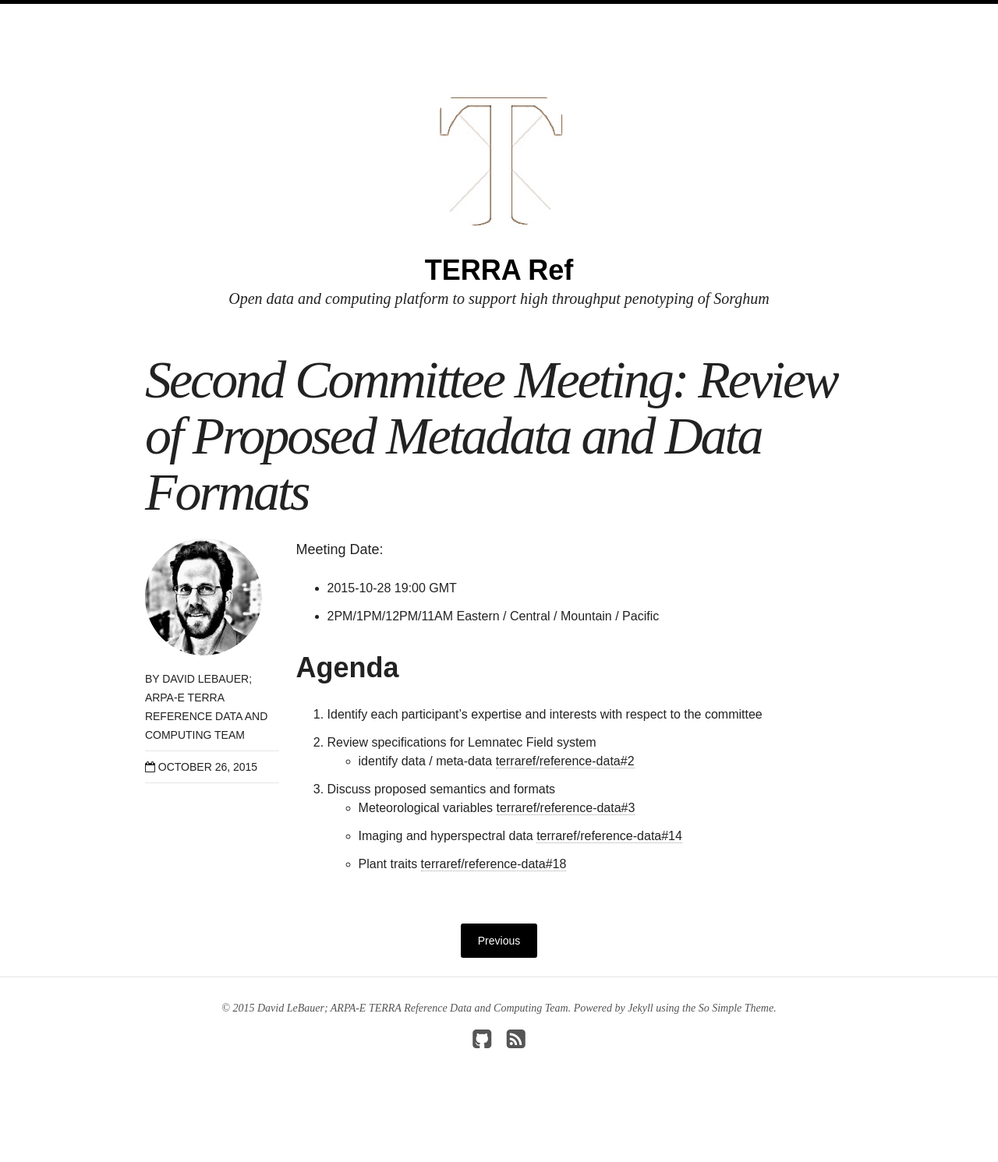
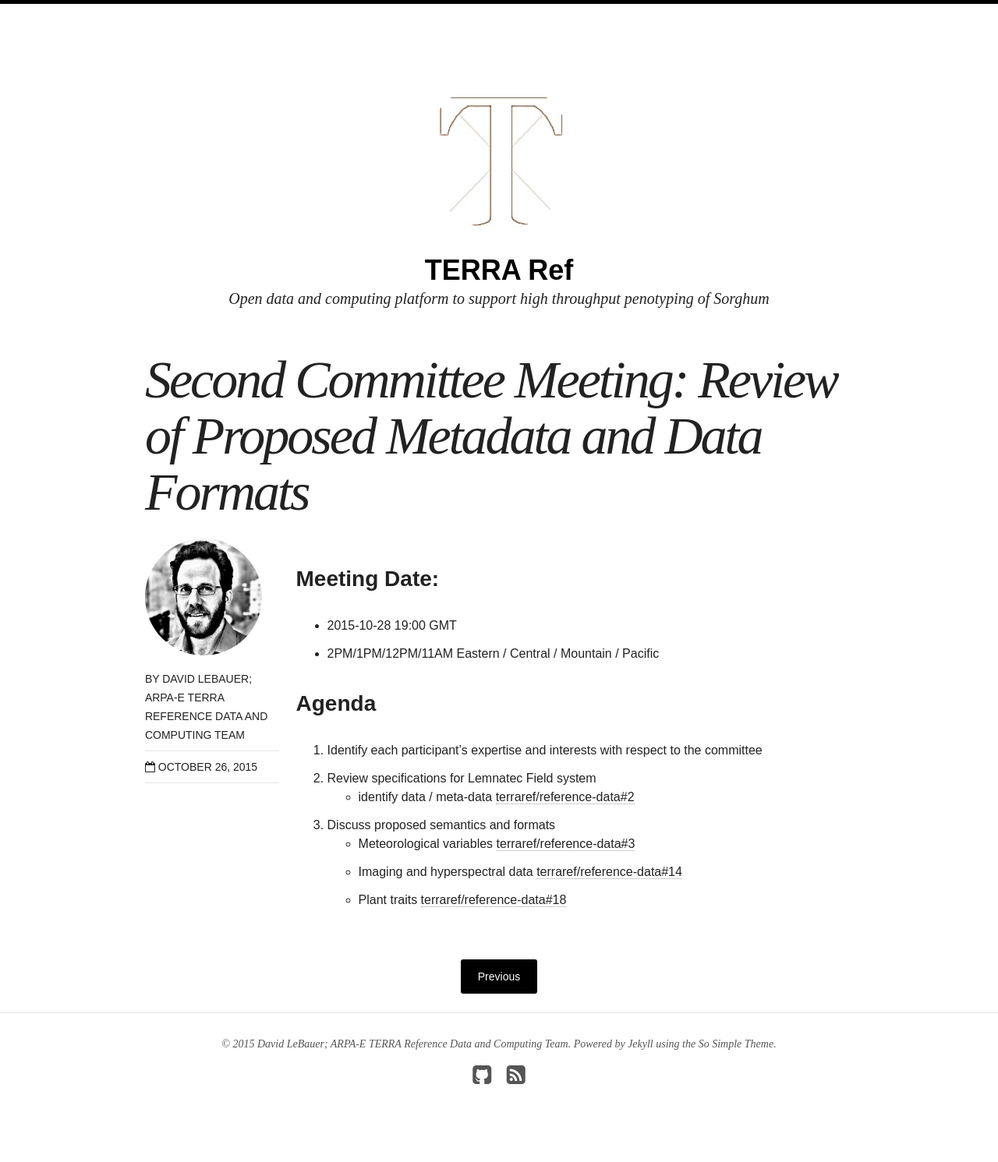
Before and after one commit to terra-reference/terraref.github.io, a Jekyll site: the page built from _posts/blog/2015-10-26-second-committee-meeting-review-of-proposed-metadata-and-data-formats.md, in a window 1280 px wide. Shown: the whole page at 78% size. Built offline with Jekyll 4.4.1, drawn with Linux system fonts in a browser that asks for light colours; nearby versions of some CDN libraries; before the commit the page ends 1445 px from its top, so only the background shows below that.

```diff
--- a/_posts/blog/2015-10-26-second-committee-meeting-review-of-proposed-metadata-and-data-formats.md
+++ b/_posts/blog/2015-10-26-second-committee-meeting-review-of-proposed-metadata-and-data-formats.md
@@ -10,12 +10,12 @@ image:
 date: 2015-10-26T13:50:12-05:00
 ---
 
-Meeting Date:
+### Meeting Date:
 
 * 2015-10-28 19:00 GMT
 * 2PM/1PM/12PM/11AM Eastern / Central / Mountain / Pacific
 
-# Agenda
+### Agenda
 
 1. Identify each participant's expertise and interests with respect to the committee
 2. Review specifications for Lemnatec Field system
```
